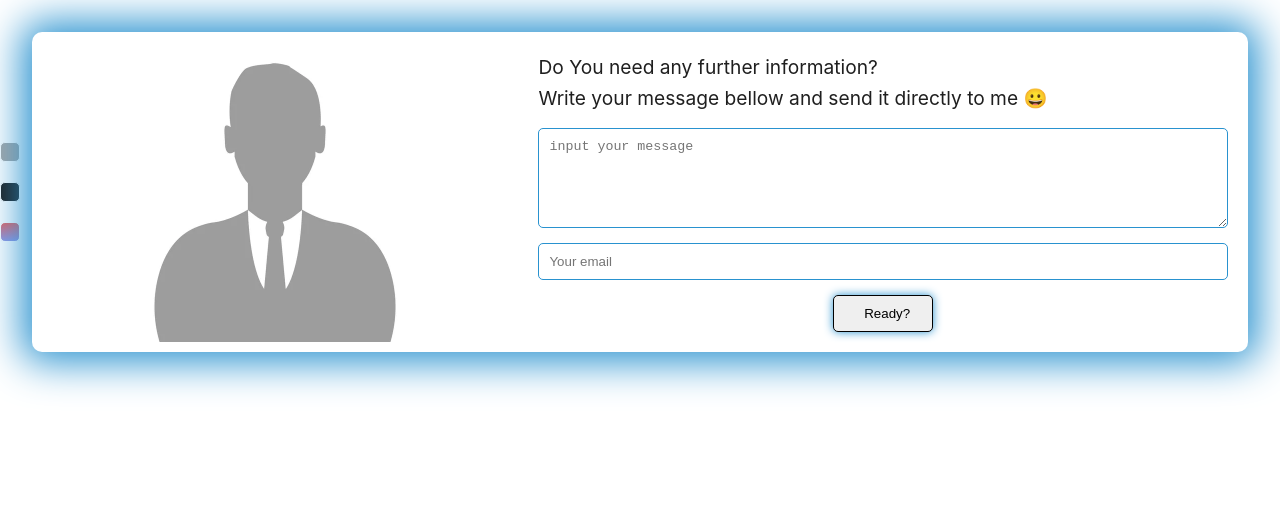
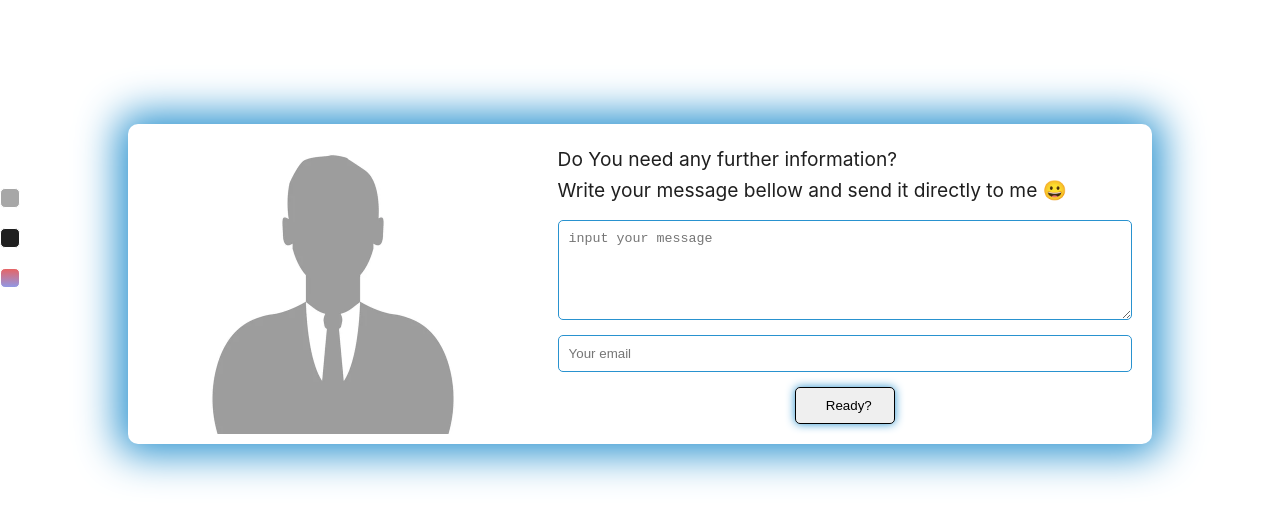
Before and after one commit to khamtaler/portfolio, a Vue app: page / in a window 1280 px wide. Shown: the top 524 px of the page. Built offline with nearby package versions, Linux system fonts and the light colour scheme.

Commit message:
basic menu idea as tabs instead of router and pages

```diff
--- a/src/App.vue
+++ b/src/App.vue
@@ -1,22 +1,36 @@
 <script setup>
 import ContactForm from './components/ContactForm.vue';
 import ColorsAside from './components/ColorsAside.vue';
+import Tile from './components/Tile.vue';
+import Menu from './components/Menu.vue';
 </script>
 
 <template>
 	<ColorsAside />
-	<main>
-		<ContactForm />
+	<Menu />
+	<main class="main">
+		<Tile>
+			<ContactForm />
+		</Tile>
 	</main>
 </template>
 
 <script>
 export default {
 	components: {
+		Menu,
 		ContactForm,
 		ColorsAside,
 	},
 };
 </script>
 
-<style lang="scss" scoped></style>
+<style lang="scss" scoped>
+.main {
+	display: flex;
+	align-items: center;
+	justify-content: center;
+	height: 100%;
+	width: 100%;
+}
+</style>
--- a/src/assets/base.css
+++ b/src/assets/base.css
@@ -63,8 +63,7 @@
 
 body {
 	min-height: 100vh;
-	color: var(--color-text);
-	background: var(--color-background);
+
 	transition: color 0.5s, background-color 0.5s;
 	line-height: 1.6;
 	font-family: Inter, -apple-system, BlinkMacSystemFont, 'Segoe UI', Roboto, Oxygen, Ubuntu,
@@ -74,3 +73,11 @@ body {
 	-webkit-font-smoothing: antialiased;
 	-moz-osx-font-smoothing: grayscale;
 }
+body.dark {
+	color: var(--color-text);
+	background: var(--color-background);
+}
+body.colorful {
+	color: var(--color-text);
+	background: red;
+}
--- a/src/assets/main.css
+++ b/src/assets/main.css
@@ -2,9 +2,13 @@
 
 #app {
 	max-width: 1280px;
+	max-height: 100vh;
+	height: 100%;
 	margin: 0 auto;
 	padding: 2rem;
 	font-weight: normal;
+}
+#app {
 }
 
 .button {
--- /dev/null
+++ b/src/components/Menu.vue
@@ -0,0 +1,33 @@
+<template>
+	<div class="menu">
+		<MenuItem v-for="tab in tabs">{{ tab }}</MenuItem>
+	</div>
+</template>
+
+<script>
+import MenuItem from './MenuItem.vue';
+export default {
+	data() {
+		return {
+			tabs: ['Home', 'Biography', 'Projects', 'Skills', 'Contact'],
+		};
+	},
+	components: {
+		MenuItem,
+	},
+};
+</script>
+
+<style lang="scss" scoped>
+.menu {
+	display: flex;
+	flex-direction: row;
+	width: 100%;
+	min-height: 62px;
+	align-items: center;
+	justify-content: end;
+	gap: 50px;
+	margin-bottom: 30px;
+	padding: 10px 0px;
+}
+</style>
--- /dev/null
+++ b/src/components/MenuItem.vue
@@ -0,0 +1,42 @@
+<template>
+	<div class="menuItem">
+		<button class="button menuItem--button">
+			<slot />
+		</button>
+	</div>
+</template>
+
+<script>
+export default {};
+</script>
+
+<style lang="scss" scoped>
+.menuItem--button {
+	background: transparent;
+	color: #fff;
+	border-radius: 0px;
+	text-align: center;
+	border: none;
+}
+
+.menuItem--button::before {
+	content: '';
+	position: absolute;
+	bottom: 0px;
+	left: 0px;
+	width: 100%;
+	height: 2px;
+	background: #fff;
+}
+.menuItem--button:hover {
+	margin-bottom: 5px;
+}
+.light {
+	.menuItem--button {
+		color: #000;
+	}
+	.menuItem--button::before {
+		background: #000;
+	}
+}
+</style>
--- /dev/null
+++ b/src/components/Tile.vue
@@ -0,0 +1,18 @@
+<template>
+	<div class="tile">
+		<slot />
+	</div>
+</template>
+
+<script>
+export default {};
+</script>
+
+<style lang="scss" scoped>
+.tile {
+	max-width: 80vw;
+	width: 100%;
+	max-height: 80vh;
+	height: 100%;
+}
+</style>
```
